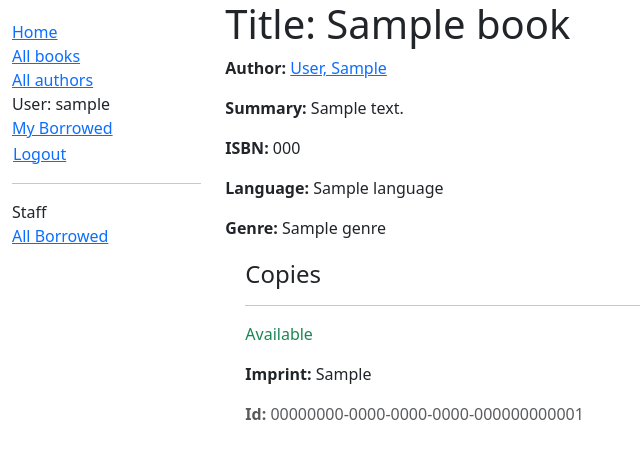
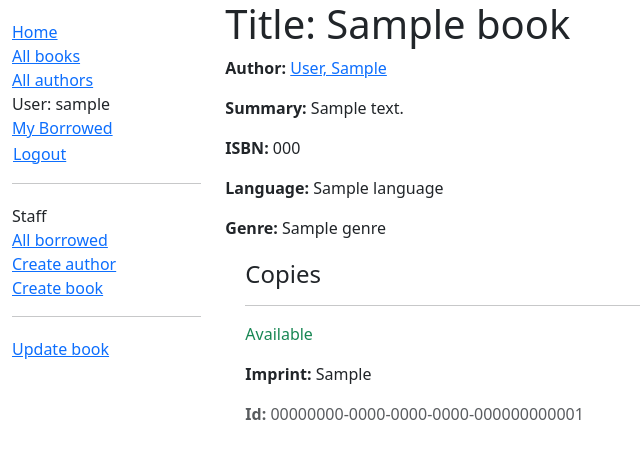
Before and after one commit to ssssstella/django_local_library, a Django app: page /catalog/book/1 in a window 1280 px wide. Shown: the top 459 px of the page, without its empty margins (0-640 px from the left). Run offline with Django 5.2, Linux system fonts and the light colour scheme; a user stored in the database is signed in; tables that the repository leaves empty hold one stand-in row (values such as "Sample post").

Commit message:
Added forms to create, update and delete book and author models.

```diff
--- a/locallibrary/catalog/templates/base_generic.html
+++ b/locallibrary/catalog/templates/base_generic.html
@@ -39,12 +39,20 @@
             {% else %}
               <li><a href="{% url 'login' %}?next={{ request.path }}">Login</a></li>
             {% endif %}
-            {% if perms.catalog.can_mark_returned %}
-              <hr>
+          </ul>
+          {% if user.is_staff %}
+            <hr>
+            <ul class="sidebar-nav">
               <li>Staff</li>
-              <li><a href="{% url 'all-borrowed' %}">All Borrowed</a></li>
-            {% endif %}
-          </ul>
+              <li><a href="{% url 'all-borrowed' %}">All borrowed</a></li>
+              {% if perms.catalog.add_author %}
+                <li><a href="{% url 'author-create' %}">Create author</a></li>
+              {% endif %}
+              {% if perms.catalog.add_book %}
+                <li><a href="{% url 'book-create' %}">Create book</a></li>
+              {% endif %}
+            </ul>
+          {% endif %}
           {% endblock %}
         </div>
         <div class="col-sm-10">
--- a/locallibrary/catalog/templates/catalog/book_detail.html
+++ b/locallibrary/catalog/templates/catalog/book_detail.html
@@ -27,3 +27,20 @@
     {% endfor %}
   </div>
 {% endblock %}
+
+{% block sidebar %}
+  {{ block.super }}
+
+  {% if perms.catalog.change_book or perms.catalog.delete_book %}
+  <hr>
+  <ul class="sidebar-nav">
+    {% if perms.catalog.change_book %}
+      <li><a href="{% url 'book-update' book.id %}">Update book</a></li>
+    {% endif %}
+    {% if not book.bookinstance_set.all and perms.catalog.delete_book %}
+      <li><a href="{% url 'book-delete' book.id %}">Delete book</a></li>
+    {% endif %}
+    </ul>
+  {% endif %}
+
+{% endblock %}
--- a/locallibrary/catalog/templates/catalog/bookinstance_list_borrowed_all.html
+++ b/locallibrary/catalog/templates/catalog/bookinstance_list_borrowed_all.html
@@ -9,7 +9,9 @@
       {% for bookinst in bookinstance_list %}
       <li class="{% if bookinst.is_overdue %}text-danger{% endif %}">
         <p><a href="{% url 'book-detail' bookinst.book.pk %}">{{ bookinst.book.title }}</a>
-             ({{ bookinst.due_back }}) - {{ bookinst.borrower }}</p>
+             ({{ bookinst.due_back }}) - {{ bookinst.borrower }} - <a href="{% url 'renew-book-librarian' bookinst.id %}">Renew</a>
+        </p>
+
       </li>
       {% endfor %}
     </ul>
--- a/locallibrary/catalog/urls.py
+++ b/locallibrary/catalog/urls.py
@@ -10,3 +10,19 @@ urlpatterns = [
     path('mybooks/', views.LoanedBooksByUserListView.as_view(), name='my-borrowed'),
     path('borrowedbooks/', views.LoanedBooksLibrarianListView.as_view(), name='all-borrowed'),
 ]
+
+urlpatterns += [
+    path('book/<uuid:pk>/renew/', views.renew_book_librarian, name='renew-book-librarian'),
+]
+
+urlpatterns += [
+    path('author/create/', views.AuthorCreate.as_view(), name='author-create'),
+    path('author/<int:pk>/update/', views.AuthorUpdate.as_view(), name='author-update'),
+    path('author/<int:pk>/delete/', views.AuthorDelete.as_view(), name='author-delete'),
+]
+
+urlpatterns += [
+    path('book/create/', views.BookCreate.as_view(), name='book-create'),
+    path('book/<int:pk>/update/', views.BookUpdate.as_view(), name='book-update'),
+    path('book/<int:pk>/delete/', views.BookDelete.as_view(), name='book-delete'),
+]
--- a/locallibrary/catalog/views.py
+++ b/locallibrary/catalog/views.py
@@ -83,3 +83,99 @@ class LoanedBooksLibrarianListView(PermissionRequiredMixin, generic.ListView):
             BookInstance.objects.filter(status__exact='o')
             .order_by('due_back')
         )
+
+
+import datetime
+from django.contrib.auth.decorators import login_required, permission_required
+from django.shortcuts import render, get_object_or_404
+from django.http import HttpResponseRedirect
+from django.urls import reverse
+
+from catalog.forms import RenewBookForm
+
+@login_required
+@permission_required('catalog.can_mark_returned', raise_exception=True)
+def renew_book_librarian(request, pk):
+    book_instance = get_object_or_404(BookInstance, pk=pk)
+
+    # If this is a POST request then process the Form data
+    if request.method == 'POST':
+
+        # Create a form instance and populate it with data from the request (binding):
+        form = RenewBookForm(request.POST)
+
+        # Check if the form is valid:
+        if form.is_valid():
+            # process the data in form.cleaned_data as required (here we just write it to the model due_back field)
+            book_instance.due_back = form.cleaned_data['renewal_date']
+            book_instance.save()
+
+            # redirect to a new URL:
+            return HttpResponseRedirect(reverse('all-borrowed'))
+
+    # If this is a GET (or any other method) create the default form.
+    else:
+        proposed_renewal_date = datetime.date.today() + datetime.timedelta(weeks=3)
+        form = RenewBookForm(initial={'renewal_date': proposed_renewal_date})
+
+    context = {
+        'form': form,
+        'book_instance': book_instance,
+    }
+
+    return render(request, 'catalog/book_renew_librarian.html', context)
+
+from django.views.generic.edit import CreateView, UpdateView, DeleteView
+from django.urls import reverse_lazy
+
+
+class AuthorCreate(PermissionRequiredMixin, CreateView):
+    model = Author
+    fields = ['first_name', 'last_name', 'date_of_birth', 'date_of_death']
+    initial = {'date_of_death': '11/11/2023'}
+    permission_required = 'catalog.add_author'
+
+class AuthorUpdate(PermissionRequiredMixin, UpdateView):
+    model = Author
+    # Not recommended (potential security issue if more fields added)
+    fields = '__all__'
+    permission_required = 'catalog.change_author'
+
+class AuthorDelete(PermissionRequiredMixin, DeleteView):
+    model = Author
+    success_url = reverse_lazy('authors')
+    permission_required = 'catalog.delete_author'
+
+    def form_valid(self, form):
+        try:
+            self.object.delete()
+            return HttpResponseRedirect(self.success_url)
+        except Exception as e:
+            return HttpResponseRedirect(
+                reverse("author-delete", kwargs={"pk": self.object.pk})
+            )
+
+class BookCreate(PermissionRequiredMixin, CreateView):
+    model = Book
+    fields = ['title', 'author', 'summary', 'isbn', 'genre', 'language']
+    permission_required = 'catalog.add_book'
+
+class BookUpdate(PermissionRequiredMixin, UpdateView):
+    model = Book
+    # Not recommended (potential security issue if more fields added)
+    fields = '__all__'
+    permission_required = 'catalog.change_book'
+
+class BookDelete(PermissionRequiredMixin, DeleteView):
+    model = Book
+    success_url = reverse_lazy('books')
+    permission_required = 'catalog.delete_book'
+
+    def form_valid(self, form):
+        try:
+            self.object.delete()
+            return HttpResponseRedirect(self.success_url)
+        except Exception as e:
+            return HttpResponseRedirect(
+                reverse("book-delete", kwargs={"pk": self.object.pk})
+            )
```
Also changed, not shown: locallibrary/catalog/forms.py (added, +19 -0 lines), locallibrary/catalog/templates/catalog/author_confirm_delete.html (added, +25 -0 lines), locallibrary/catalog/templates/catalog/author_detail.html (+18 -0 lines), locallibrary/catalog/templates/catalog/author_form.html (added, +11 -0 lines), locallibrary/catalog/templates/catalog/book_confirm_delete.html (added, +34 -0 lines), locallibrary/catalog/templates/catalog/book_form.html (added, +11 -0 lines), locallibrary/catalog/templates/catalog/book_renew_librarian.html (added, +15 -0 lines).
